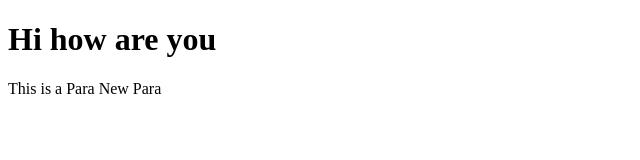
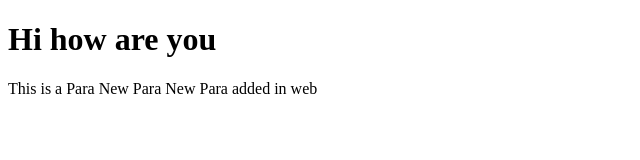
Before and after one commit to nikhil95malempati/myproject, a plain HTML site: page index.html in a window 1280 px wide. Shown: the whole page, without its empty margins (0-640 px from the left). Drawn offline with Linux system fonts and the light colour scheme.

Commit message:
New Para added in web

```diff
--- a/index.html
+++ b/index.html
@@ -10,6 +10,7 @@
     <h1>Hi how are you</h1>
     <p1>This is a Para</p1>
     <p1>New Para</p1>
+    <p1>New Para added in web</p1>
 
 </body>
 </html>
```
